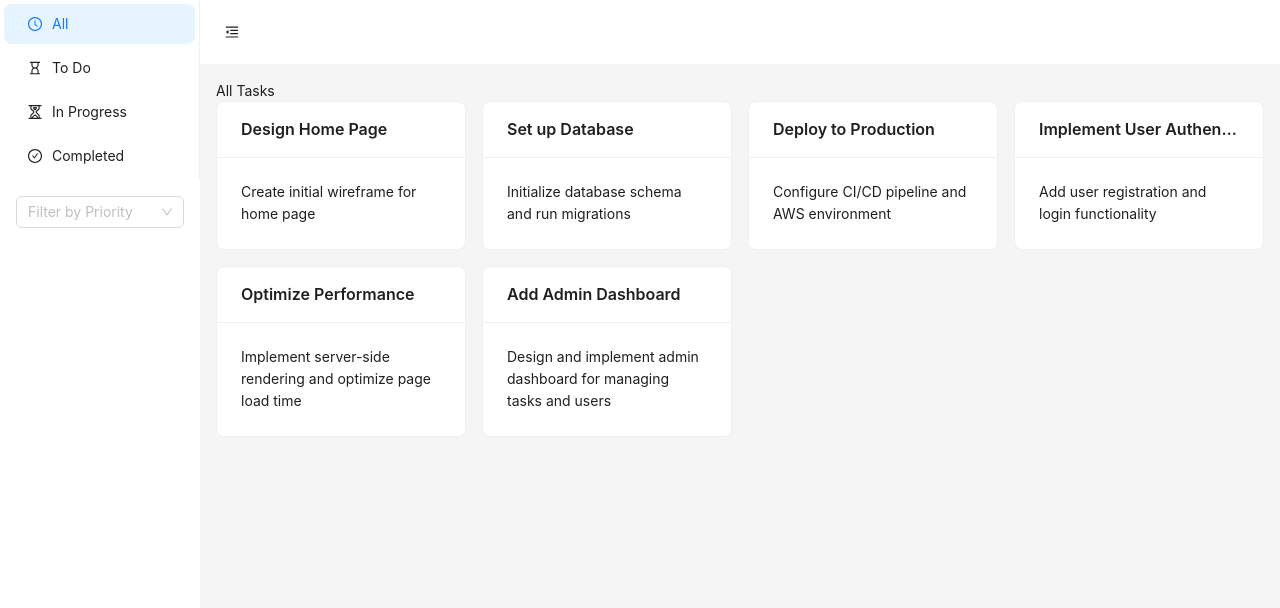
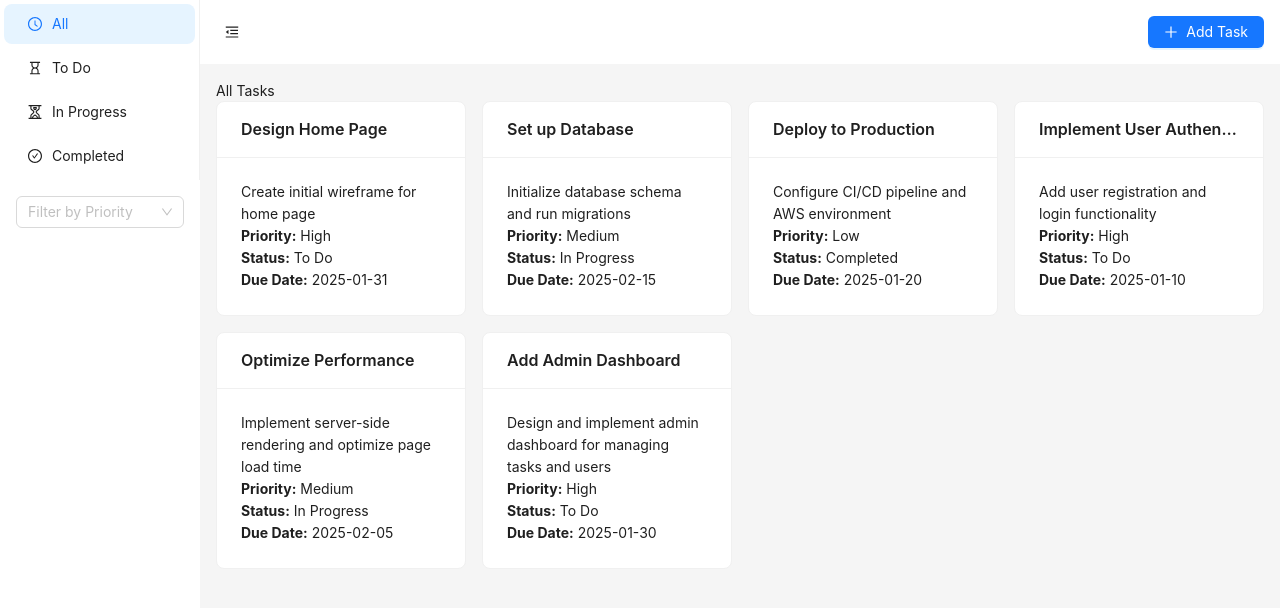
Before and after one commit to stojkov5/progress-tracker, a React (Vite) app: page / in a window 1280 px wide. Shown: the top 608 px of the page. Built offline with nearby package versions, Linux system fonts and the light colour scheme.

Commit message:
Forgotten Commit, Added, Add Task function  , Local Storage task save

```diff
--- /dev/null
+++ b/src/components/AddTaskModal.jsx
@@ -0,0 +1,93 @@
+import { Modal, Form, Input, Select, DatePicker, Button } from "antd";
+import { useFormik } from "formik";
+import * as Yup from "yup";
+
+const { Option } = Select;
+
+// eslint-disable-next-line react/prop-types
+const AddTaskModal = ({ isVisible, handleClose, refetch }) => {
+  // Form validation with Formik & Yup
+  const formik = useFormik({
+    initialValues: {
+      title: "",
+      description: "",
+      status: "To Do",
+      priority: "Medium",
+      dueDate: "",
+      notes: "",
+    },
+    validationSchema: Yup.object({
+      title: Yup.string().required("Title is required"),
+      description: Yup.string().required("Description is required"),
+      status: Yup.string().required("Status is required"),
+      priority: Yup.string().required("Priority is required"),
+      dueDate: Yup.string().required("Due Date is required"),
+    }),
+    onSubmit: (values) => {
+
+      const storedTasks = JSON.parse(localStorage.getItem("tasks")) || [];
+      const newTask = {
+        id: storedTasks.length + 1,
+        ...values,
+      };
+      storedTasks.push(newTask);
+      localStorage.setItem("tasks", JSON.stringify(storedTasks));
+
+
+      handleClose();
+      refetch();
+    },
+  });
+
+  return (
+    <Modal
+      title="Add New Task"
+      open={isVisible}
+      onCancel={handleClose}
+      footer={null}
+    >
+      <Form layout="vertical" onFinish={formik.handleSubmit}>
+        <Form.Item label="Title" help={formik.touched.title && formik.errors.title}>
+          <Input name="title" onChange={formik.handleChange} value={formik.values.title} />
+        </Form.Item>
+
+        <Form.Item label="Description" help={formik.touched.description && formik.errors.description}>
+          <Input name="description" onChange={formik.handleChange} value={formik.values.description} />
+        </Form.Item>
+
+        <Form.Item label="Status">
+          <Select name="status" onChange={(value) => formik.setFieldValue("status", value)} value={formik.values.status}>
+            <Option value="To Do">To Do</Option>
+            <Option value="In Progress">In Progress</Option>
+            <Option value="Completed">Completed</Option>
+          </Select>
+        </Form.Item>
+
+        <Form.Item label="Priority">
+          <Select name="priority" onChange={(value) => formik.setFieldValue("priority", value)} value={formik.values.priority}>
+            <Option value="High">High</Option>
+            <Option value="Medium">Medium</Option>
+            <Option value="Low">Low</Option>
+          </Select>
+        </Form.Item>
+
+        <Form.Item label="Due Date">
+          <DatePicker
+            style={{ width: "100%" }}
+            onChange={(date, dateString) => formik.setFieldValue("dueDate", dateString)}
+          />
+        </Form.Item>
+
+        <Form.Item label="Notes">
+          <Input name="notes" onChange={formik.handleChange} value={formik.values.notes} />
+        </Form.Item>
+
+        <Button type="primary" htmlType="submit">
+          Add Task
+        </Button>
+      </Form>
+    </Modal>
+  );
+};
+
+export default AddTaskModal;
--- /dev/null
+++ b/src/components/HeaderBar.jsx
@@ -0,0 +1,30 @@
+import { Layout, Button } from "antd";
+import { MenuFoldOutlined, MenuUnfoldOutlined, PlusOutlined } from "@ant-design/icons";
+
+const { Header } = Layout;
+
+// eslint-disable-next-line react/prop-types
+const HeaderBar = ({ collapsed, setCollapsed, showModal }) => {
+  return (
+    <Header
+      style={{
+        padding: "0 16px",
+        background: "#fff",
+        display: "flex",
+        justifyContent: "space-between",
+        alignItems: "center",
+      }}
+    >
+      <Button
+        type="text"
+        icon={collapsed ? <MenuUnfoldOutlined /> : <MenuFoldOutlined />}
+        onClick={() => setCollapsed(!collapsed)}
+      />
+      <Button type="primary" icon={<PlusOutlined />} onClick={showModal}>
+        Add Task
+      </Button>
+    </Header>
+  );
+};
+
+export default HeaderBar;
--- /dev/null
+++ b/src/components/Sidebar.jsx
@@ -0,0 +1,55 @@
+import { Layout, Menu, Select } from "antd";
+import { Link } from "react-router-dom";
+import {
+  CheckCircleOutlined,
+  ClockCircleOutlined,
+  HourglassOutlined,
+} from "@ant-design/icons";
+import { GrInProgress } from "react-icons/gr";
+
+const { Sider } = Layout;
+
+const sidebarItems = [
+  { key: "1", icon: <ClockCircleOutlined />, label: <Link to="/">All</Link> },
+  {
+    key: "2",
+    icon: <HourglassOutlined />,
+    label: <Link to="/tasks/to-do">To Do</Link>,
+  },
+  {
+    key: "3",
+    icon: <GrInProgress />,
+    label: <Link to="/tasks/in-progress">In Progress</Link>,
+  },
+  {
+    key: "4",
+    icon: <CheckCircleOutlined />,
+    label: <Link to="/tasks/completed">Completed</Link>,
+  },
+];
+
+// eslint-disable-next-line react/prop-types
+const Sidebar = ({ collapsed, setSelectedPriority }) => {
+  return (
+    <Sider collapsedWidth="0" collapsible collapsed={collapsed}>
+      <div className="sidebar-logo" />
+      <Menu theme="light" mode="inline" defaultSelectedKeys={["1"]} items={sidebarItems} />
+      {!collapsed && (
+        <div style={{ padding: "16px" }}>
+          <Select
+            placeholder="Filter by Priority"
+            style={{ width: "100%" }}
+            onChange={setSelectedPriority}
+            allowClear
+          >
+            <Select.Option value="High">High</Select.Option>
+            <Select.Option value="Medium">Medium</Select.Option>
+            <Select.Option value="Low">Low</Select.Option>
+          </Select>
+        </div>
+      )}
+    </Sider>
+  );
+};
+
+export default Sidebar;
--- a/src/components/TaskShow.jsx
+++ b/src/components/TaskShow.jsx
@@ -1,22 +1,31 @@
 import { Card, Row, Col } from "antd";
+import { useMemo } from "react";
+import { useParams, useOutletContext } from "react-router-dom";
 import { useQuery } from "@tanstack/react-query";
-import { useParams, useOutletContext } from "react-router-dom";
-import { useMemo } from "react";
 
 const TaskShow = () => {
   const { status } = useParams();
   const [selectedPriority] = useOutletContext();
 
-  // Fetch tasks from JSON file
-  const { data: tasks = [], isLoading } = useQuery({
+
+  const {
+    data: tasks = [],
+    refetch,
+    isLoading,
+  } = useQuery({
     queryKey: ["tasks"],
     queryFn: async () => {
+      const storedTasks = JSON.parse(localStorage.getItem("tasks"));
+      if (storedTasks !== null) return storedTasks;
+
       const response = await fetch("/tasks.json");
-      return response.json();
+      const defaultTasks = await response.json();
+      localStorage.setItem("tasks", JSON.stringify(defaultTasks));
+      return defaultTasks;
     },
   });
 
-  // Filter tasks based on status and priority
+
   const filteredTasks = useMemo(() => {
     return tasks.filter(
       (task) =>
@@ -32,12 +41,21 @@ const TaskShow = () => {
   return (
     <div>
       <h2>{status ? status.replace("-", " ").toUpperCase() + " Tasks" : "All Tasks"}</h2>
-
-
       <Row gutter={[16, 16]}>
         {filteredTasks.map((task) => (
           <Col key={task.id} xs={24} sm={12} md={8} lg={6}>
-            <Card title={task.title}>{task.description}</Card>
+            <Card title={task.title}>
+              <p>{task.description}</p>
+              <p>
+                <strong>Priority:</strong> {task.priority}
+              </p>
+              <p>
+                <strong>Status:</strong> {task.status}
+              </p>
+              <p>
+                <strong>Due Date:</strong> {task.dueDate}
+              </p>
+            </Card>
           </Col>
         ))}
       </Row>
--- a/src/index.css
+++ b/src/index.css
@@ -4,3 +4,6 @@
 .ant-layout-sider-children{
     background-color: white;
 }
+.ant-layout-sider-zero-width-trigger{
+    display: none !important;
+}
--- a/src/layout/Layout.jsx
+++ b/src/layout/Layout.jsx
@@ -1,56 +1,36 @@
-import { Layout, Menu, Select, Button } from "antd";
-import { Outlet, Link } from "react-router-dom";
+import { Layout } from "antd";
+import { Outlet } from "react-router-dom";
 import { useState } from "react";
-import { MenuFoldOutlined, MenuUnfoldOutlined, CheckCircleOutlined, ClockCircleOutlined, HourglassOutlined } from "@ant-design/icons";
-import { GrInProgress } from "react-icons/gr";
-const { Sider, Content, Header } = Layout;
+import Sidebar from "/src/components/Sidebar";
+import HeaderBar from "/src/components/HeaderBar";
+import AddTaskModal from "../components/AddTaskModal";
+import { useQueryClient } from "@tanstack/react-query";
 
-const sidebarItems = [
-  { key: "1", icon: <ClockCircleOutlined />, label: <Link to="/">All</Link> },
-  { key: "2", icon: <HourglassOutlined />, label: <Link to="/tasks/to-do">To Do</Link> },
-  { key: "3", icon: <GrInProgress /> ,label: <Link to="/tasks/in-progress">In Progress</Link> },
-  { key: "4", icon: <CheckCircleOutlined />, label: <Link to="/tasks/completed">Completed</Link> },
-];
+const { Content } = Layout;
 
 const AppLayout = () => {
   const [selectedPriority, setSelectedPriority] = useState("");
   const [collapsed, setCollapsed] = useState(false);
+  const [isModalVisible, setIsModalVisible] = useState(false);
+
+  const queryClient = useQueryClient();
 
   return (
     <Layout style={{ minHeight: "100vh" }}>
-      <Sider
-        breakpoint="lg"
-        collapsedWidth="0"
-        collapsible
-        collapsed={collapsed}
-        onCollapse={(collapse) => setCollapsed(collapse)}
-        style={{ overflow: "hidden" }}
-      >
-        <div className="sidebar-logo" />
-        <Menu theme="light" mode="inline" defaultSelectedKeys={["1"]} items={sidebarItems} />
-        {!collapsed && (
-          <div style={{ padding: "16px" }}>
-            <Select
-              placeholder="Filter by Priority"
-              style={{ width: "100%" }}
-              onChange={setSelectedPriority}
-              allowClear
-            >
-              <Select.Option value="High">High</Select.Option>
-              <Select.Option value="Medium">Medium</Select.Option>
-              <Select.Option value="Low">Low</Select.Option>
-            </Select>
-          </div>
-        )}
-      </Sider>
+      <Sidebar collapsed={collapsed} setSelectedPriority={setSelectedPriority} />
       <Layout>
-        <Header style={{ padding: "0 16px", background: "#fff", display: "flex", alignItems: "center" }}>
-          <Button type="text" icon={collapsed ? <MenuUnfoldOutlined /> : <MenuFoldOutlined />} onClick={() => setCollapsed(!collapsed)} />
-        </Header>
+        <HeaderBar collapsed={collapsed} setCollapsed={setCollapsed} showModal={() => setIsModalVisible(true)} />
         <Content style={{ padding: "16px" }}>
           <Outlet context={[selectedPriority]} />
         </Content>
       </Layout>
+
+
+      <AddTaskModal
+        isVisible={isModalVisible}
+        handleClose={() => setIsModalVisible(false)}
+        refetch={() => queryClient.invalidateQueries(["tasks"])}
+      />
     </Layout>
   );
 };
--- a/src/routes.jsx
+++ b/src/routes.jsx
@@ -5,10 +5,10 @@ import TaskShow from "./components/TaskShow";
 const routes = createBrowserRouter([
   {
     path: "/",
-    element: <Layout />, // Layout with Sidebar
+    element: <Layout />,
     children: [
-      { path: "/", element: <TaskShow /> }, // Show all tasks
-      { path: "/tasks/:status", element: <TaskShow /> }, // Show tasks filtered by status
+      { path: "/", element: <TaskShow /> },
+      { path: "/tasks/:status", element: <TaskShow /> },
     ],
   },
 ]);
```
